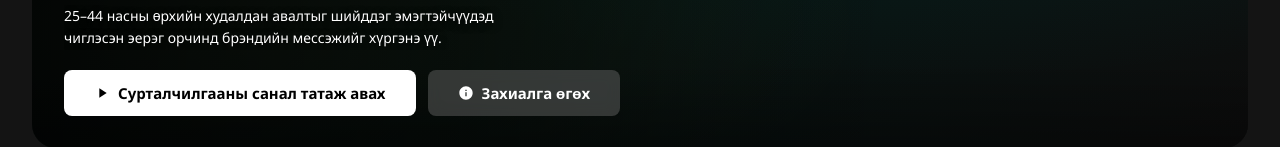
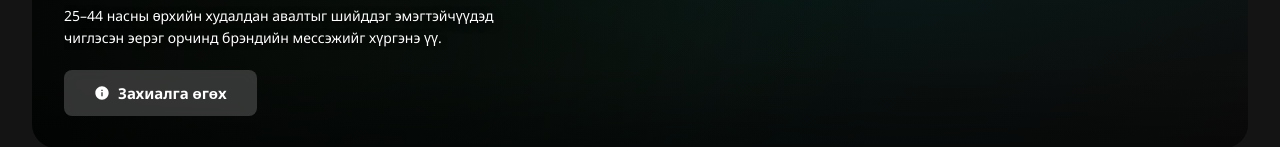
Before and after one commit to mntprime-app/mommyoffice, a Next.js app: page /en/advertise in a window 1280 px wide. Shown: the part 409-556 px from the top of the page. Built offline with nearby package versions, Linux system fonts and the light colour scheme; no server answers.

Commit message:
fix: hide hero primary CTA button when no mediakit URL is set

```diff
--- a/src/app/[locale]/advertise/page.tsx
+++ b/src/app/[locale]/advertise/page.tsx
@@ -145,8 +145,8 @@ export default async function AdvertisePage() {
           description={subtitle}
           coverImage={heroBg || undefined}
           youtubeId={heroYtId || undefined}
-          primaryActionText={ctaText}
-          primaryHref={mediakitUrl || '#contact'}
+          primaryActionText={mediakitUrl ? ctaText : undefined}
+          primaryHref={mediakitUrl || undefined}
           secondaryActionText={ctaText2}
           secondaryHref="#contact"
           fallbackGradient="linear-gradient(135deg, #0a1a19 0%, #061412 50%, #0d0d0d 100%)"
```
